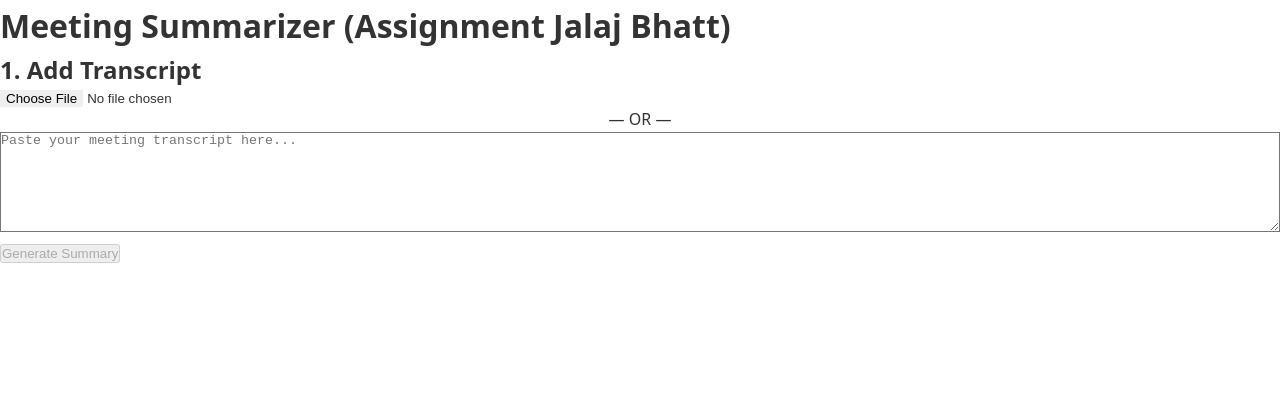
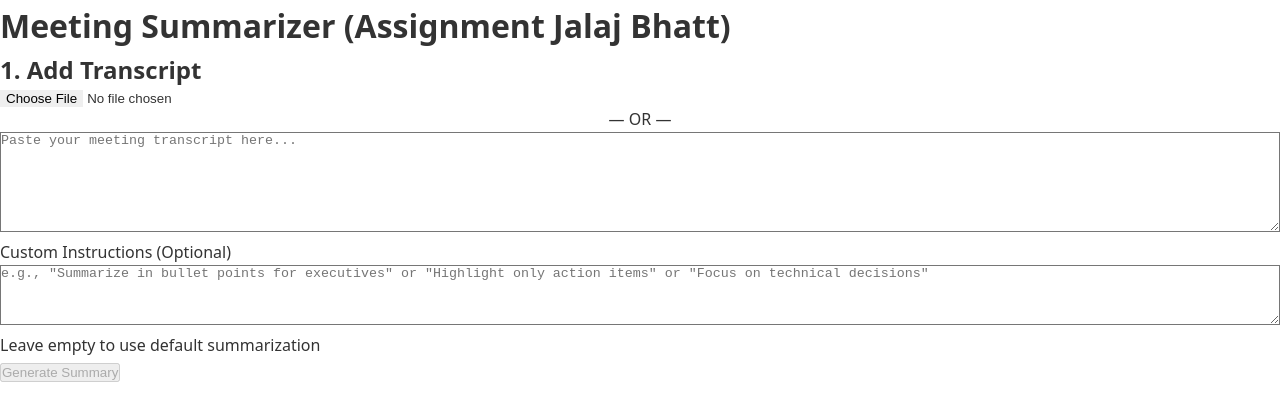
Before and after one commit to Jalaj028/meeting-summarizer, a Next.js app in the folder frontend/: page / in a window 1280 px wide. Shown: the top 420 px of the page. Built offline with nearby package versions, Linux system fonts and the light colour scheme.

Commit message:
added custom summary prompt feature

```diff
--- a/frontend/app/page.tsx
+++ b/frontend/app/page.tsx
@@ -10,6 +10,7 @@ export default function Home() {
   const [isLoading, setIsLoading] = useState(false);
   const [emailRecipients, setEmailRecipients] = useState('');
   const [emailStatus, setEmailStatus] = useState('');
+  const [customPrompt, setCustomPrompt] = useState('');
 
   // Handle file upload
   const handleFileUpload = (e: React.ChangeEvent<HTMLInputElement>) => {
@@ -44,9 +45,15 @@ export default function Home() {
         ? (() => {
             const formData = new FormData();
             formData.append('transcript', file);
+            if (customPrompt) {
+              formData.append('prompt', customPrompt);
+            }
             return formData;
           })()
-        : JSON.stringify({ text: transcript });
+        : JSON.stringify({
+            text: transcript,
+            ...(customPrompt && { prompt: customPrompt })
+          });
 
       // Make API call
       const response = await fetch(apiEndpoint, {
@@ -137,6 +144,22 @@ export default function Home() {
             className="w-full p-3 border rounded-md h-[100px] focus:outline-none focus:ring-2 focus:ring-blue-500 text-sm resize-y"
           />
 
+          {/* Custom Prompt Input */}
+          <div className="mt-4">
+            <label className="block text-sm font-medium text-gray-700 mb-2">
+              Custom Instructions (Optional)
+            </label>
+            <textarea
+              value={customPrompt}
+              onChange={(e) => setCustomPrompt(e.target.value)}
+              placeholder='e.g., "Summarize in bullet points for executives" or "Highlight only action items" or "Focus on technical decisions"'
+              className="w-full p-3 border rounded-md h-[60px] focus:outline-none focus:ring-2 focus:ring-blue-500 text-sm resize-y"
+            />
+            <p className="text-xs text-gray-500 mt-1">
+              Leave empty to use default summarization
+            </p>
+          </div>
+
           {/* Generate Button */}
           <button
             onClick={generateSummary}
```
Also changed, not shown: 1 other file (tests, documents, lock files or other folders).
